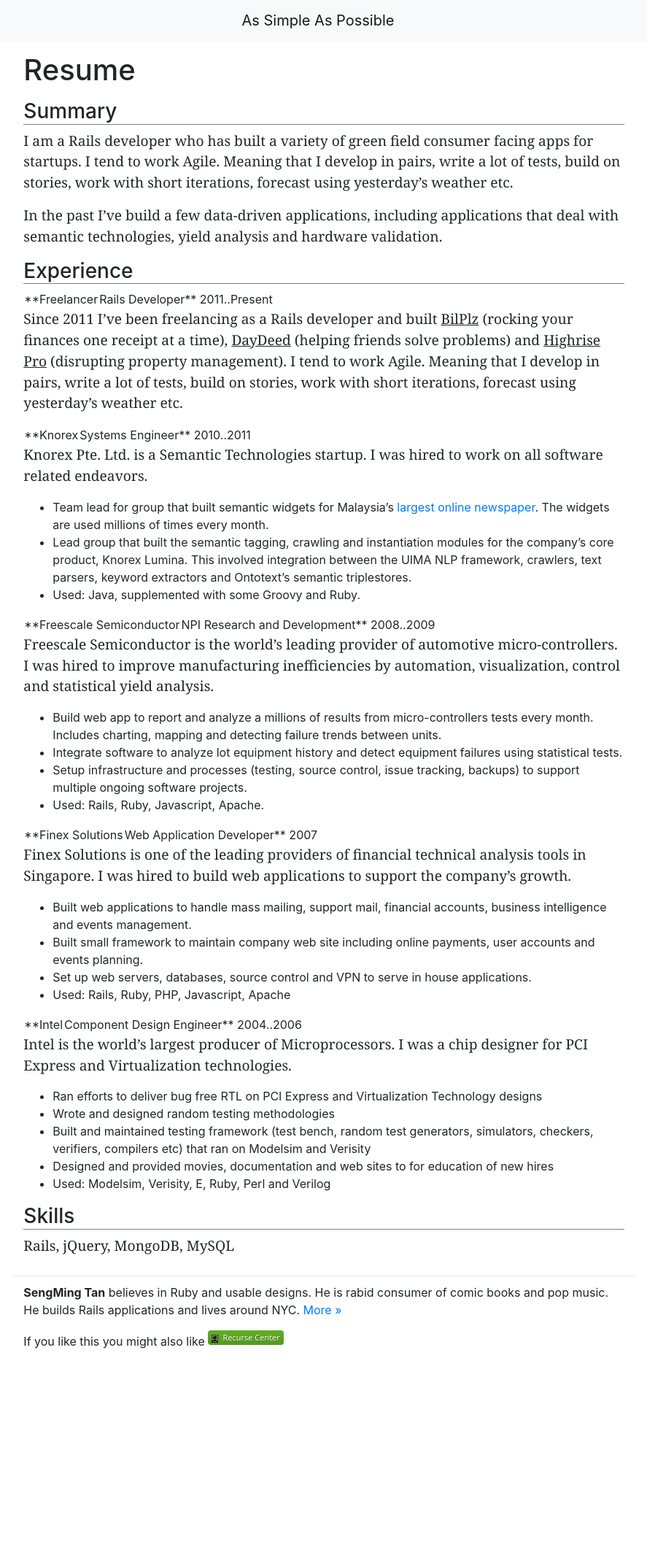
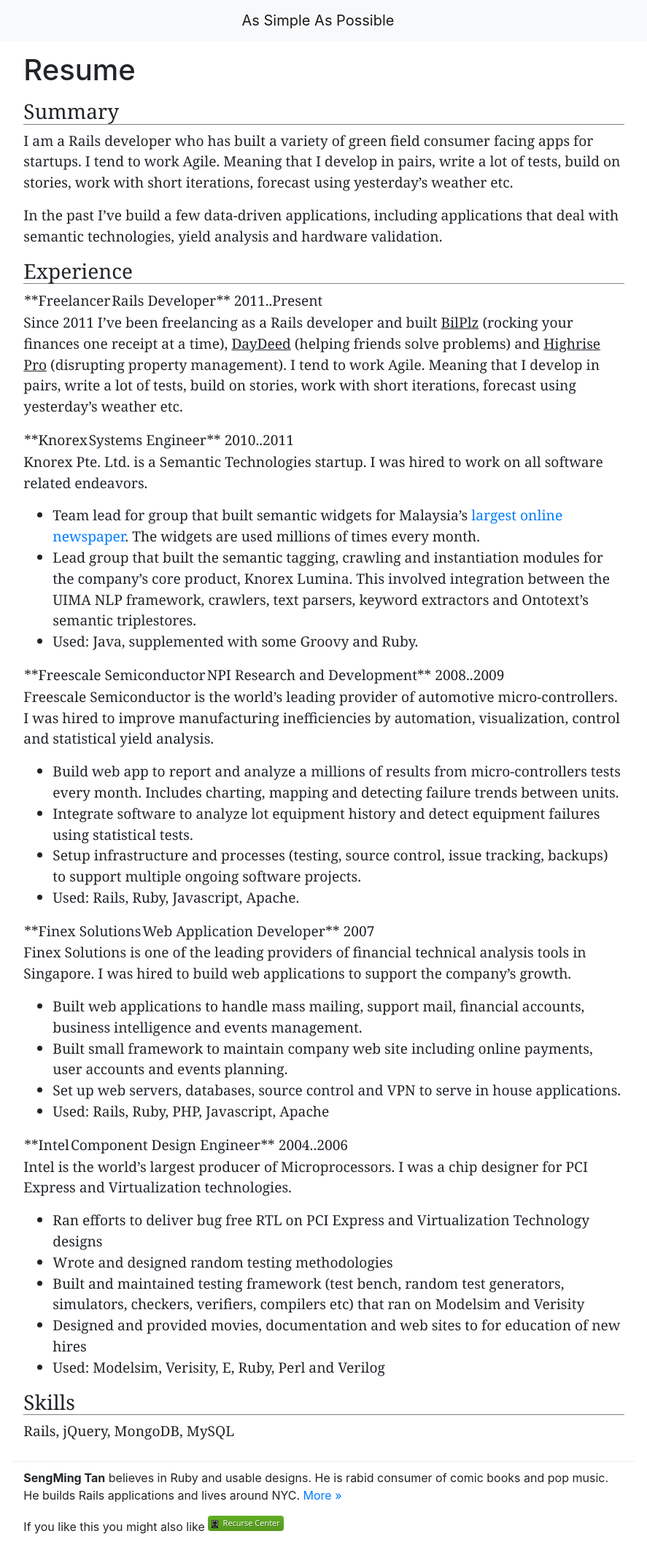
Before and after one commit to tansengming/tansengming.github.com, a Jekyll site: the page built from pages/_posts/2009-12-28-resume.markdown, in a window 1280 px wide. Shown: the whole page at 73% size, without its empty margins (196-1083 px from the left). Built offline with Jekyll 4.4.1, drawn with Linux system fonts in a browser that asks for light colours; comment, search, counter and statistics services are not loaded; before the commit the page ends 1869 px from its top, so only the background shows below that.

Commit message:
makes sure everything has the same font

```diff
--- a/stylesheets/styles.css
+++ b/stylesheets/styles.css
@@ -2,7 +2,7 @@ body {
   text-rendering: optimizeLegibility;
 }
 
-.content p {
+.content {
   font-family: Georgia, Cambria, "Times New Roman", Times, serif;
   font-size: 1.2rem;
 }
```
